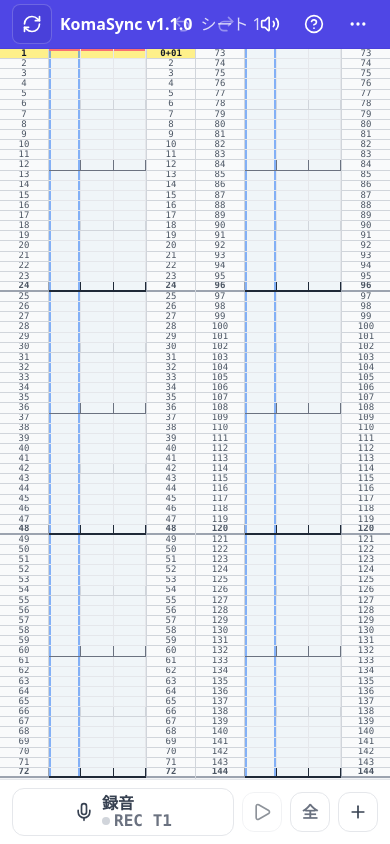
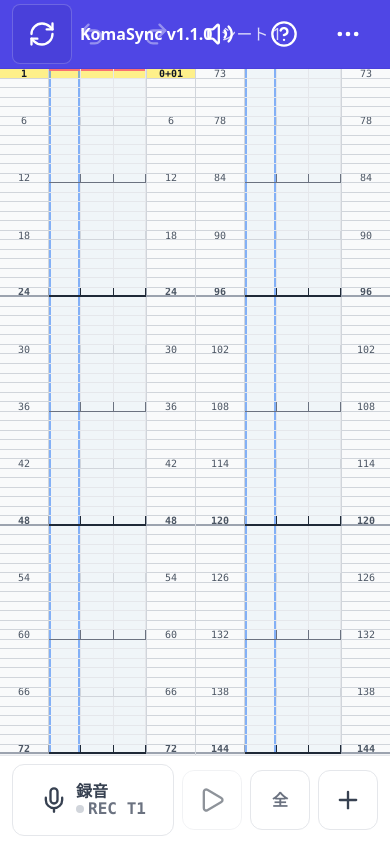
Before and after one commit to stechdrive/komasync, a React (Vite) app: page / in a window 390 px wide. Built offline with nearby package versions, Linux system fonts and the light colour scheme.

Commit message:
fix(ui): enlarge mobile control sizing

```diff
--- a/index.css
+++ b/index.css
@@ -20,15 +20,15 @@ body,
   --ui-sm: 0.75rem;
 }
 
-@media (pointer: coarse) {
+@media (pointer: coarse), (max-width: 640px) {
   :root {
-    --topbar-h: 3.75rem;
-    --control-size: 3.25rem;
-    --control-icon: 1.5rem;
-    --record-h: 4rem;
-    --control-wide: 21rem;
-    --ui-xs: 0.75rem;
-    --ui-sm: 0.8125rem;
+    --topbar-h: 4.25rem;
+    --control-size: 3.75rem;
+    --control-icon: 1.75rem;
+    --record-h: 4.5rem;
+    --control-wide: 23rem;
+    --ui-xs: 0.875rem;
+    --ui-sm: 1rem;
   }
 }
 
```
